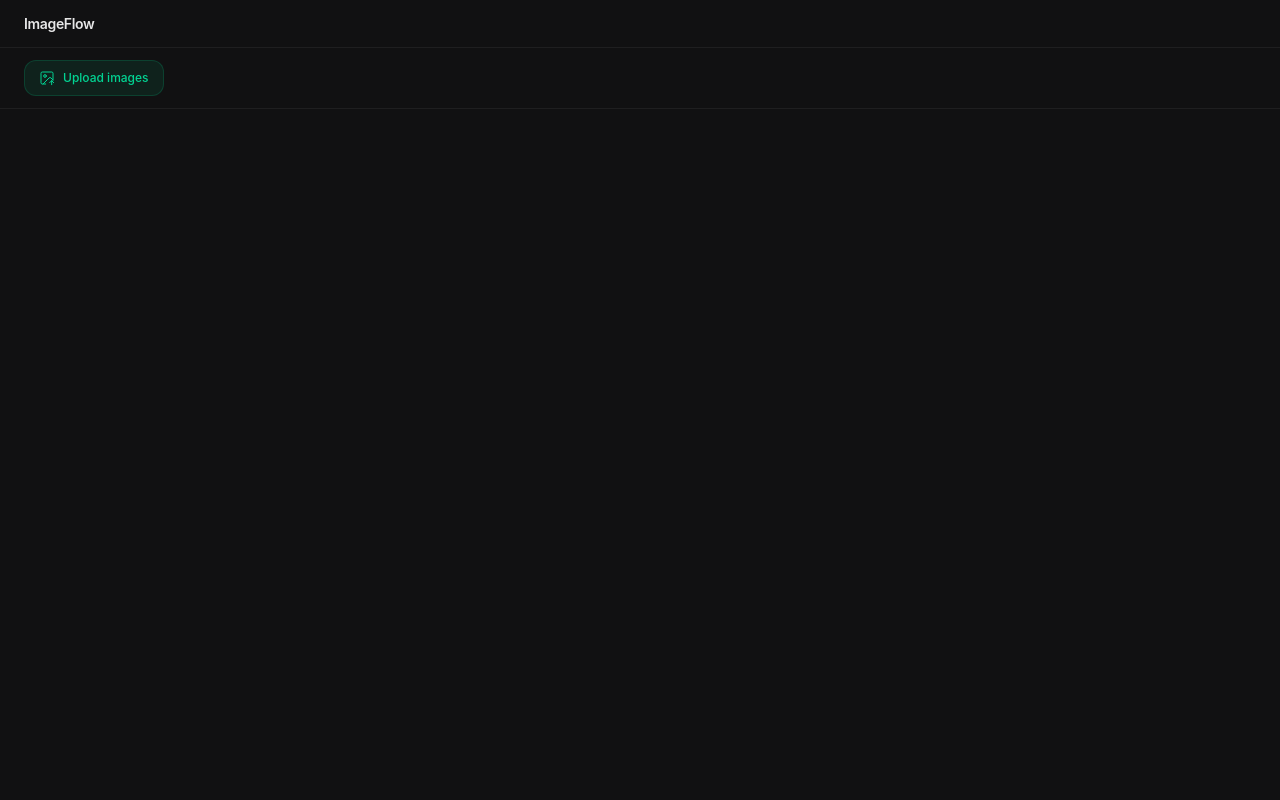
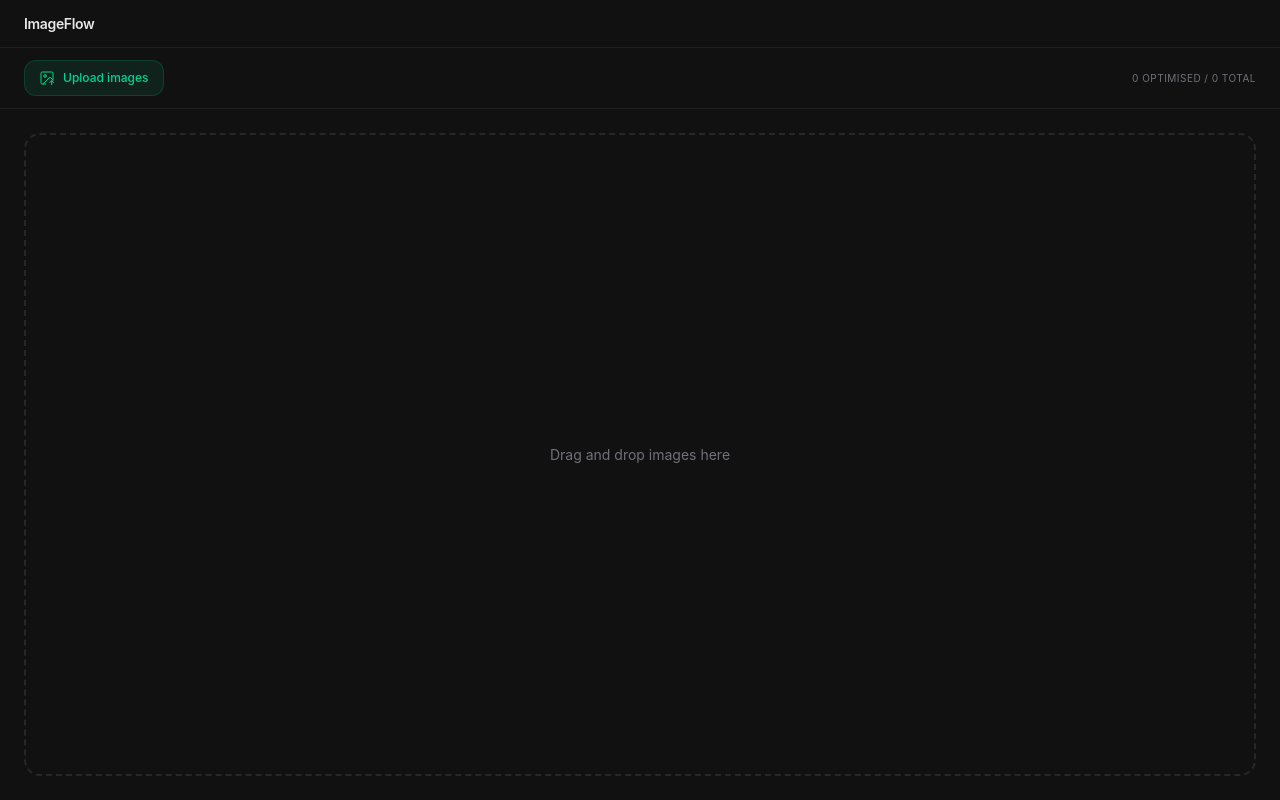
Before and after one commit to ammarqd/imageflow-app, a React (Vite) app in the folder frontend/: page / in a window 1280 px wide. Built offline with nearby package versions, Linux system fonts and the light colour scheme.

Commit message:
feat: add masonry gallery and job processing logic

```diff
--- a/frontend/src/App.tsx
+++ b/frontend/src/App.tsx
@@ -1,4 +1,7 @@
-import { useRef } from 'react'
+import { useState, useCallback, useEffect, useRef } from 'react'
+import { BalancedMasonryGrid, Frame } from '@masonry-grid/react'
+import { api } from './services/api'
+import type { Job } from './types'
 
 function IconImageUpload({ size = 16 }: { size?: number }) {
   return (
@@ -12,8 +15,53 @@ function IconImageUpload({ size = 16 }: { size?: number }) {
   )
 }
 
+function GalleryImageCard({ job, onRemove }: { job: Job; onRemove: (id: number) => void }) {
+  const [isLoaded, setIsLoaded] = useState(false)
+  const imgUrl = api.getOutputUrl(job.output_filename!)
+
+  return (
+    <div className="relative rounded-xl overflow-hidden bg-zinc-950 border border-white/[0.04] shadow-md group h-full">
+      <img
+        src={imgUrl}
+        alt={job.original_filename}
+        onLoad={() => setIsLoaded(true)}
+        loading="lazy"
+        className={`w-full h-full object-cover transition-opacity duration-700 ${isLoaded ? 'opacity-100' : 'opacity-0'}`}
+      />
+      <button
+        onClick={() => onRemove(job.id)}
+        className="absolute top-2 right-2 bg-black/60 text-white/70 hover:text-emerald-400 rounded-md p-1 opacity-0 group-hover:opacity-100 transition-opacity"
+      >
+        ✕
+      </button>
+    </div>
+  )
+}
+
 export default function App() {
+  const [jobs, setJobs] = useState<Job[]>([])
+  const [dragging, setDragging] = useState(false)
   const inputRef = useRef<HTMLInputElement>(null)
+  const jobsRef = useRef(jobs)
+
+  const completedCount = jobs.filter(j => j.status === 'completed').length
+
+  useEffect(() => { jobsRef.current = jobs }, [jobs])
+
+  useEffect(() => {
+    const interval = setInterval(async () => {
+      const active = jobsRef.current.filter(j => j.status === 'pending' || j.status === 'processing')
+      if (active.length === 0) return
+      const updated = await api.getJobs(active.map(j => j.id))
+      setJobs(prev => prev.map(j => updated.find(u => u.id === j.id) ?? j))
+    }, 2000)
+    return () => clearInterval(interval)
+  }, [])
+
+  const handleFiles = useCallback(async (files: File[]) => {
+    const newJobs = await api.uploadImages(files)
+    setJobs(prev => [...newJobs, ...prev])
+  }, [])
 
   return (
     <div className="h-screen bg-[#111112] text-zinc-200 flex flex-col">
@@ -21,18 +69,50 @@ export default function App() {
         <span className="text-sm font-semibold tracking-tight text-white/90">ImageFlow</span>
       </header>
 
-      <div className="flex items-center px-6 py-3 border-b border-white/[0.06] shrink-0">
+      <div className="flex items-center justify-between px-6 py-3 border-b border-white/[0.06] shrink-0">
         <button
           onClick={() => inputRef.current?.click()}
           className="flex items-center gap-2 px-3.5 h-9 bg-emerald-500/10 text-emerald-400 border border-emerald-500/20 rounded-xl text-xs font-medium hover:bg-emerald-500/15 transition-colors"
         >
-          <IconImageUpload />
-          Upload images
+          <IconImageUpload /> Upload images
         </button>
-        <input ref={inputRef} type="file" multiple accept="image/*" className="hidden" />
+        <input
+          ref={inputRef}
+          type="file"
+          multiple
+          accept="image/*"
+          className="hidden"
+          onChange={(e) => {
+            const f = Array.from(e.target.files ?? []);
+            if (f.length) handleFiles(f);
+            e.target.value = ''
+          }}
+        />
+        <span className="text-[10px] uppercase tracking-wider text-zinc-500 tabular-nums">
+          {completedCount} optimised / {jobs.length} total
+        </span>
       </div>
 
-      <main className="flex-1 p-6" />
+      <main
+        className="flex-1 overflow-y-auto p-6"
+        onDragOver={(e) => { e.preventDefault(); setDragging(true) }}
+        onDragLeave={() => setDragging(false)}
+        onDrop={(e) => { e.preventDefault(); setDragging(false); handleFiles(Array.from(e.dataTransfer.files)) }}
+      >
+        {jobs.length === 0 ? (
+          <div className={`h-full flex flex-col items-center justify-center border-2 border-dashed rounded-2xl ${dragging ? 'border-emerald-500 bg-emerald-500/5' : 'border-zinc-800'}`}>
+            <p className="text-zinc-500 text-sm">Drag and drop images here</p>
+          </div>
+        ) : (
+          <BalancedMasonryGrid frameWidth={200} gap={16}>
+            {jobs.filter(j => j.status === 'completed').map(job => (
+              <Frame key={job.id} width={job.width!} height={job.height!}>
+                <GalleryImageCard job={job} onRemove={(id) => setJobs(prev => prev.filter(j => j.id !== id))} />
+              </Frame>
+            ))}
+          </BalancedMasonryGrid>
+        )}
+      </main>
     </div>
   )
 }
```
